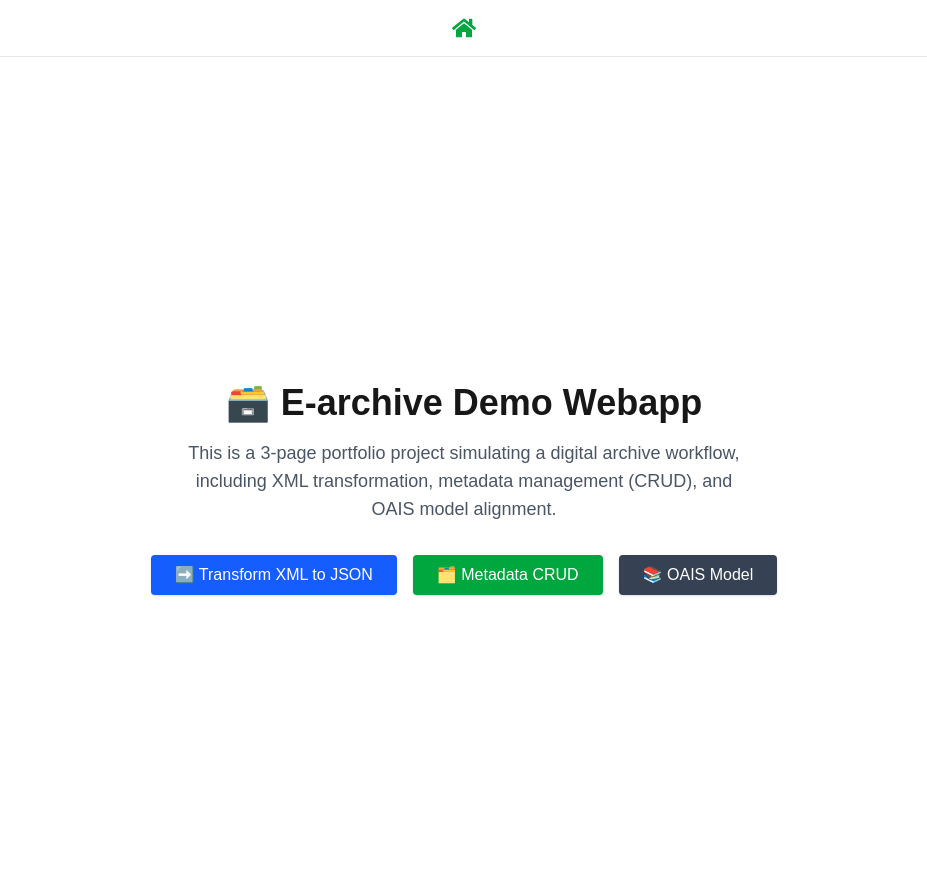
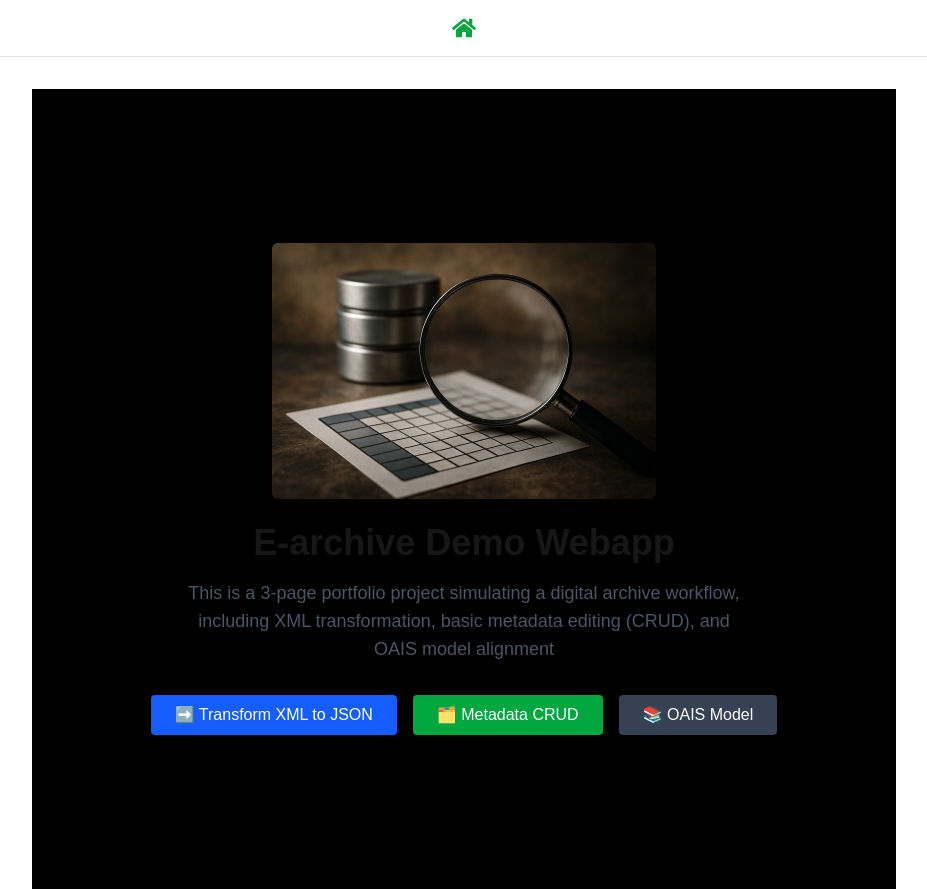
Before and after one commit to hypergeek-dev/e-archive-demo, a Next.js app: page / in a window 1280 px wide. Shown: the whole page, without its empty margins (176-1103 px from the left). Built offline with nearby package versions, Linux system fonts and the light colour scheme.

Commit message:
Updating layout of landingpage

```diff
--- a/app/page.tsx
+++ b/app/page.tsx
@@ -1,15 +1,24 @@
-// app/page.tsx
 export default function HomePage() {
   return (
-    <main className="min-h-screen flex flex-col items-center justify-center px-4 text-center">
+    <main className="min-h-screen flex flex-col bg-black items-center justify-center px-4 text-center">
+      {/* Image in black box */}
+      <div className="w-full max-w-xl mb-6 px-4 bg-black rounded-md shadow-md">
+        <img
+          src="/assets/background.webp"
+          alt="Database illustration"
+          className="mx-auto max-h-64 w-auto object-contain rounded-md"
+        />
+      </div>
+
+      {/* Heading and description */}
       <h1 className="text-4xl font-bold mb-4">
-        🗃️ E-archive Demo Webapp
+        E-archive Demo Webapp
       </h1>
       <p className="text-lg max-w-xl text-gray-600 mb-8">
-        This is a 3-page portfolio project simulating a digital archive workflow,
-        including XML transformation, metadata management (CRUD), and OAIS model alignment.
+      This is a 3-page portfolio project simulating a digital archive workflow, including XML transformation, basic metadata editing (CRUD), and OAIS model alignment
       </p>
 
+      {/* Navigation buttons */}
       <div className="flex flex-col sm:flex-row gap-4">
         <a
           href="/transform"
```
